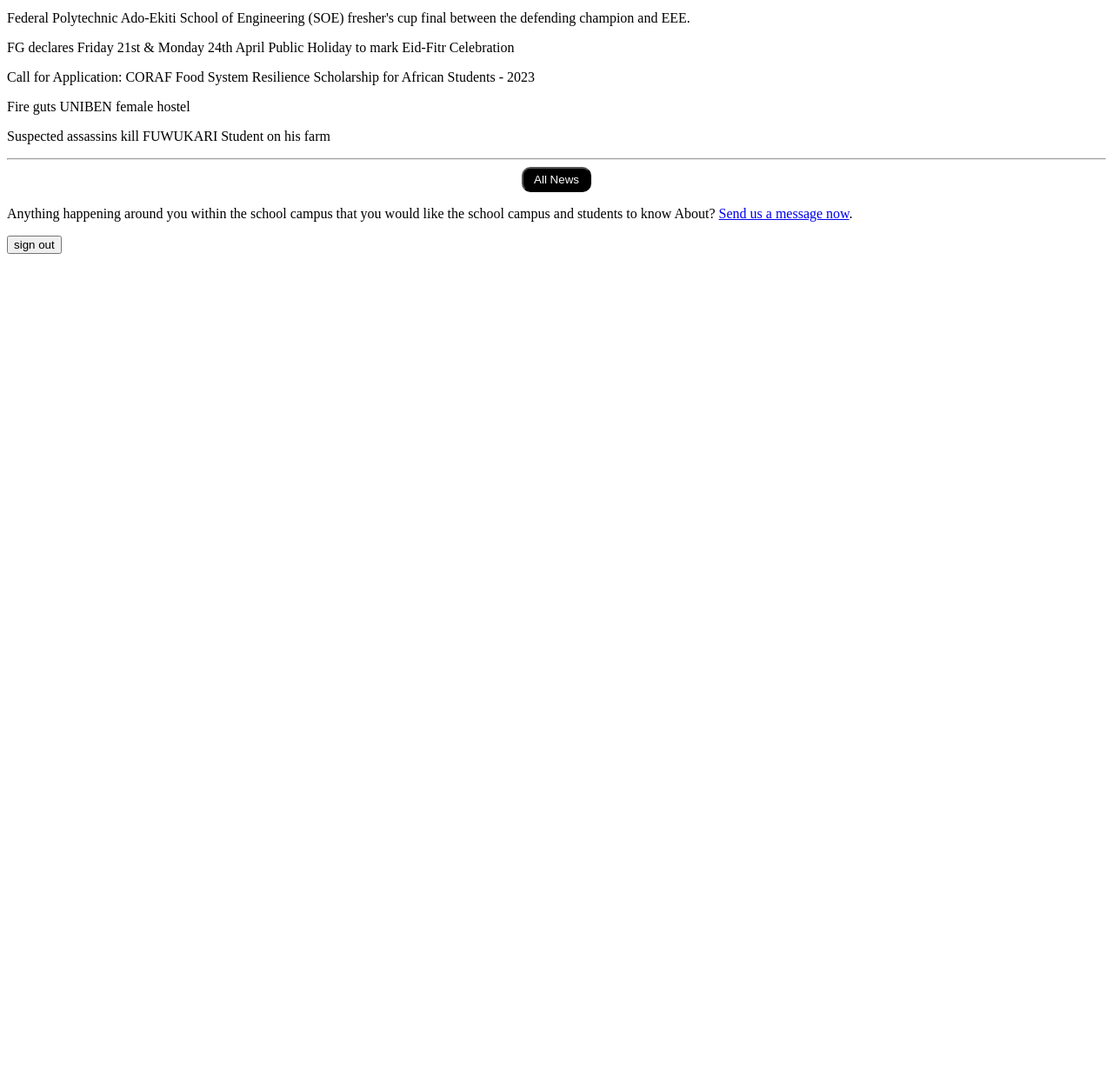
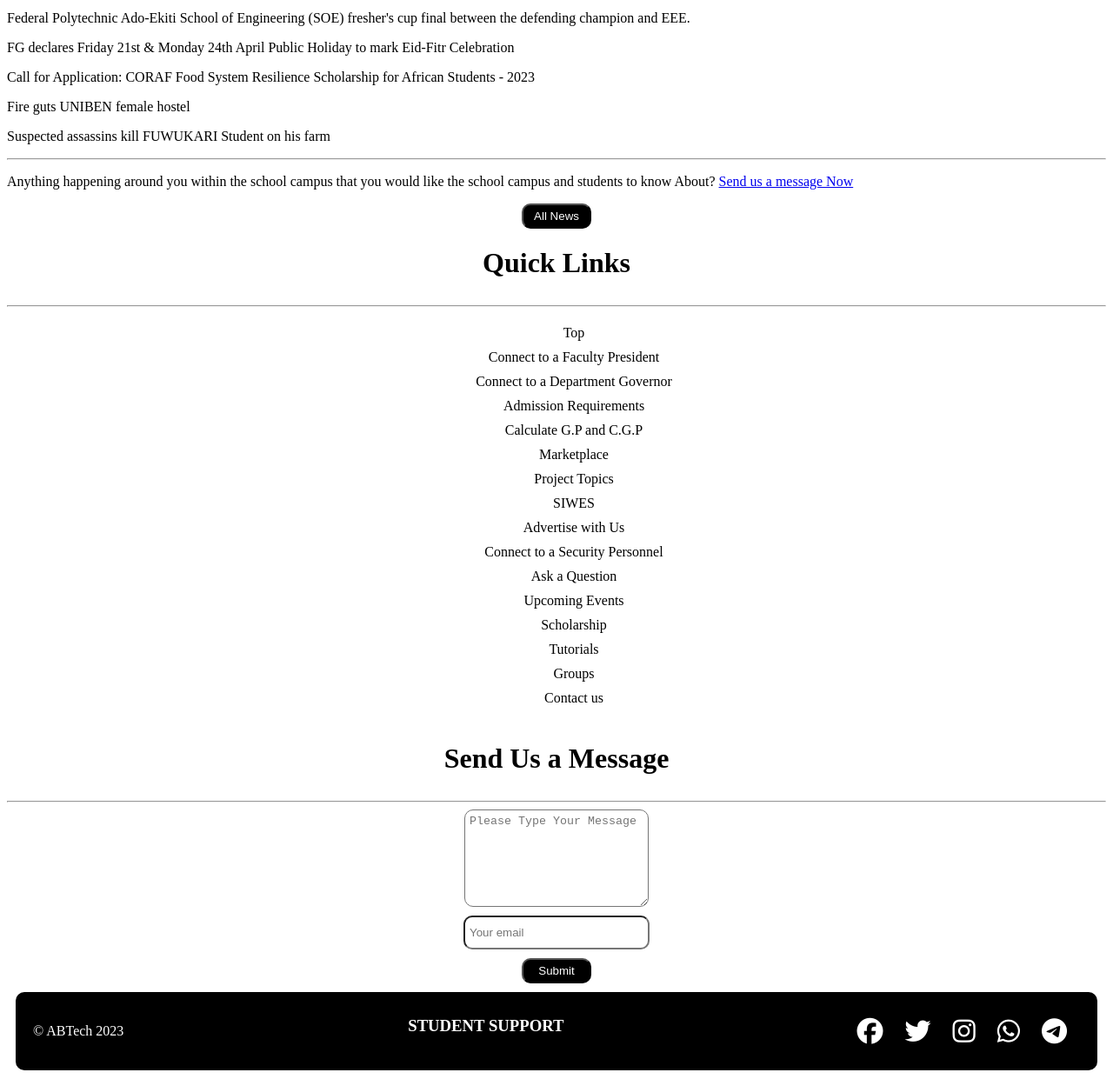
Before and after one commit to Ex-007/firebase-file-upload, a plain HTML site: page newprofile.html in a window 1280 px wide. Shown: the part 972-2213 px from the top of the page at 87% size. Before the commit the page ends 1272 px from the top, so only its background shows below. Drawn offline with Linux system fonts and the light colour scheme.

Commit message:
keeping update

```diff
--- a/newprofile.css
+++ b/newprofile.css
@@ -102,3 +102,89 @@
     color: white;
     cursor: pointer;
 }
+
+/* THE QUICK LINKS */
+
+.quickLinks ul{
+    display: flex;
+    flex-direction: column;
+    justify-content: center;
+    align-items: center;
+}
+
+.quickLinks ul li{
+    list-style-type: none;
+    padding: 5px;
+}
+
+.quickLinks ul li a{
+    text-decoration: none;
+    color: black;
+
+}
+
+/* SEND US A MESSAGE */
+.inputArea{
+    display: flex;
+    flex-direction: column;
+    justify-content: center;
+    align-items: center;
+}
+#sendAmessageText{
+    margin-bottom: 10px;
+    width: 200px;
+    height: 100px;
+    padding: 5px;
+    border-radius: 10px;
+}
+#sendUsTextEmail{
+    width: 200px;
+    height: 25px;
+    padding: 5px;
+    border-radius: 10px;
+}
+
+.sencMessageBtn{
+    display: flex;
+    justify-content: center;
+    margin-top: 10px;
+}
+.sencMessageBtn button{
+    padding: 5px;
+    width: 80px;
+    border-radius: 10px;
+    background-color: black;
+    color: white;
+    cursor: pointer;
+}
+/* THE FOOTER */
+.footerEmmet{
+    display: flex;
+    justify-content: space-between;
+    padding: 10px;
+    margin: 10px;
+    background-color: black;
+    color: white;
+    border-radius: 10px;
+}
+.iconDiv{
+    display: flex;
+    padding: 10px;
+    align-items: center;
+    font-size: 30px;
+}
+.iconDiv i{
+
+    padding: 10px;
+    margin-right: 5px;
+}
+.copyrightAnd{
+    display: flex;
+    padding: 10px;
+    align-items: center;
+}
+/* SIGN OUT BTN */
+#signOut{
+    cursor: pointer;
+    color: red;
+}
--- a/newprofile.html
+++ b/newprofile.html
@@ -4,13 +4,14 @@
     <meta charset="UTF-8">
     <meta name="viewport" content="width=device-width, initial-scale=1.0">
     <link rel="stylesheet" href="newprofile.css">
+    <link rel="stylesheet" href="https://cdnjs.cloudflare.com/ajax/libs/font-awesome/6.5.0/css/all.min.css">
     <title>Document</title>
 </head>
 <body>
     <!-- THE NAVIGATION BAR -->
    <div class="header">
         <div class="logo">
-            <h4>School</h4>
+            <h3>STUDENT SUPPORT</h3>
         </div>
         <div class="navigation">
             <ul>
@@ -20,6 +21,7 @@
                 <li><a href="#">Note</a></li>
                 <li><a href="#">Market Place</a></li>
                 <li><a href="#">About us</a></li>
+                <li id="signOut">Sign Out</li>
             </ul>
             <div class="userImageAndName">
                 <img src="images/profile image.png" alt="profile picture" width="50px">
@@ -105,34 +107,116 @@
         <p>Suspected assassins kill FUWUKARI Student on his farm</p>
         <hr>
     </div>
+    <div>
+        <p class="postP">Anything happening around you within the school campus that you would like the school campus and students to know About? <a href="#">Send us a message Now</a>
+    </div>
     <div class="sectionHead">
         <button id="seeMoreBtn">All News</button>
     </div>
 
-
-
-    <p class="postP">Anything happening around you within the school campus that you would like the school campus and students to know About? <a href="#">Send us a message now</a>.</p>
+    <!-- QUICK LINKS -->
     <div class="quickLinks">
+        <div class="sectionHead">
+            <h1>Quick Links</h1>
+        </div>
+        <hr>
+        <ul>
+            <li>
+                <a href="#">Top</a>
+            </li>
+            <li>
+                <a href="#">Connect to a Faculty President</a>
+            </li>
+            <li>
+                <a href="#">Connect to a Department Governor</a>
+            </li>
+            <li>
+                <a href="#">Admission Requirements</a>
+            </li>
+            <li>
+                <a href="#">Calculate G.P and C.G.P</a>
+            </li>
+            <!-- <li>
+                <a href="#">Locate</a>
+            </li> -->
+            <li>
+                <a href="#">Marketplace</a>
+            </li>
+            <li>
+                <a href="#">Project Topics</a>
+            </li>
+            <li>
+                <a href="#">SIWES</a>
+            </li>
+            <li>
+                <a href="#">Advertise with Us</a>
+            </li>
+            <li>
+                <a href="#">Connect to a Security Personnel</a>
+            </li>
+            <li>
+                <a href="#">Ask a Question</a>
+            </li>
+            <li>
+                <a href="#">Upcoming Events</a>
+            </li>
+            <li>
+                <a href="#">Scholarship</a>
+            </li>
+            <li>
+                <a href="#">Tutorials</a>
+            </li>
+            <!-- <li>
+                <a href="#">Departments</a>
+            </li> -->
+            <li>
+                <a href="#">Groups</a>
+            </li>
+            <li>
+                <a href="#">Contact us</a>
+            </li>
+        </ul>
+    </div>
 
     <!-- SEND US A MESSAGE -->
-        <!-- <div class="sendUsTextDiv">
+    <div class="sendUsTextDiv">
+        <div class="sectionHead">
             <h1>Send Us a Message</h1>
-            <input type="text" id="sendUsText" class="sendUsText" placeholder="write your Message">
-            <br>
-            <input type="email" id="sendUsTextEmail" class="sendUsTextEmail" placeholder="Your email">
-            <br>
+        </div>
+        <hr>
+        <div class="inputArea">
+            <textarea id="sendAmessageText" placeholder="Please Type Your Message"></textarea>
+            <input type="email" id="sendUsTextEmail" placeholder="Your email">
+        </div>
+        <div class="sencMessageBtn">
             <button type="submit" class="sendUsTextButton" class="sendUsTextButton">Submit</button>
+        </div>
 
-        </div> -->
+    </div>
+
+    <!-- THE FOOTER -->
+
+    <footer class="footerEmmet">
+        <div class="copyrightAnd">
+            <p>&#169; ABTech <span>2023</span></p>
+        </div>
+        <div class="footerMiddle">
+            <h3>STUDENT SUPPORT</h3>
+        </div>
+        <div class="iconDiv">
+            <i class="fa-brands fa-facebook" id="facebook"></i>
+            <i class="fa-brands fa-twitter" id="twitter"></i>
+            <i class="fa-brands fa-instagram" id="instagram"></i>
+            <i class="fa-brands fa-whatsapp" id="whatsapp"></i>
+            <i class="fa-brands fa-telegram" id="telegram"></i>
+           </div>
+    </footer>
 
 
 
 
 
-
-
-
-    <button id="signOut">sign out</button>
+    <!-- <button id="signOut">sign out</button> -->
 
     <script type="module" src="newprofile.js"></script>
 </body>
```
Also changed, not shown: newprofile.js (line endings or trailing spaces).
